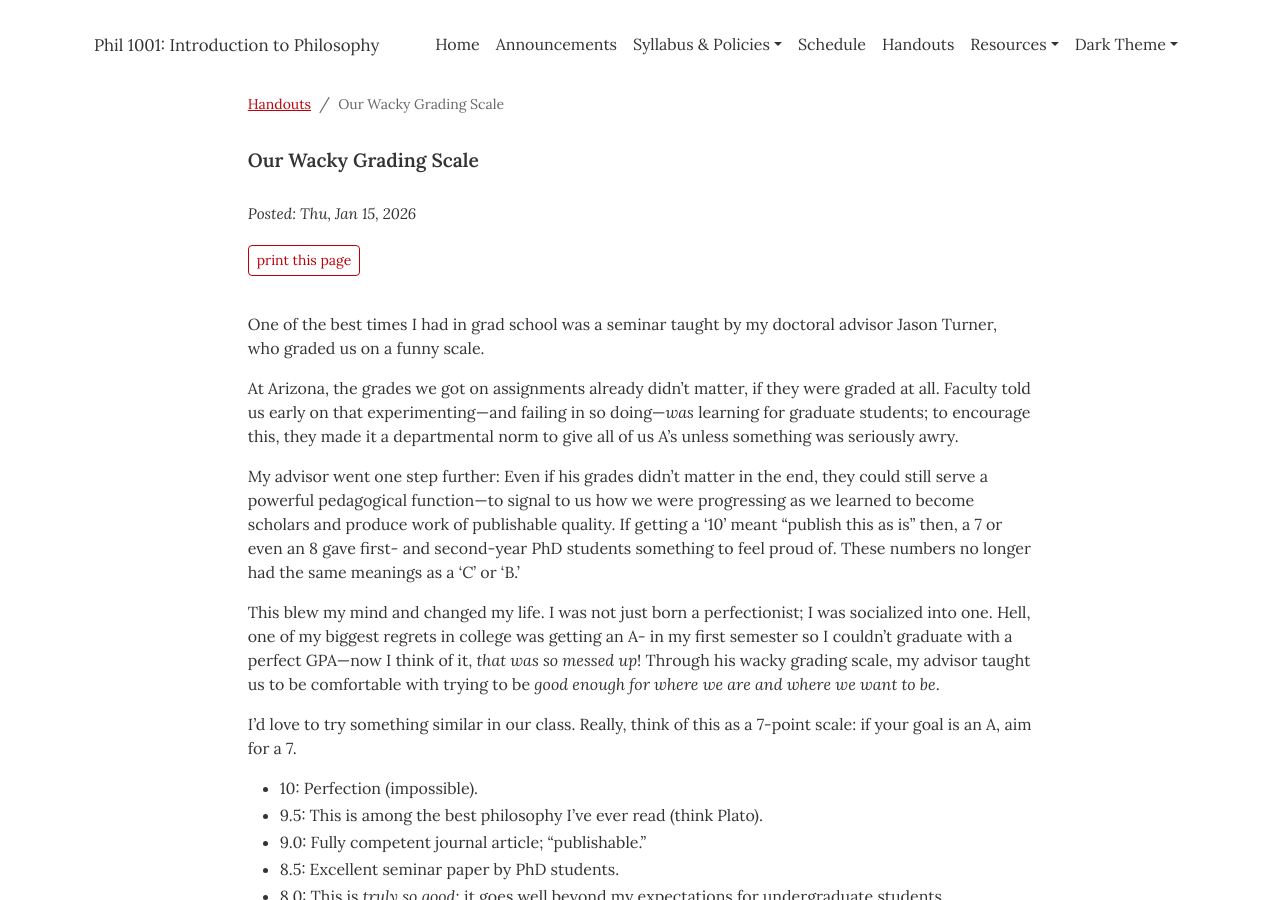
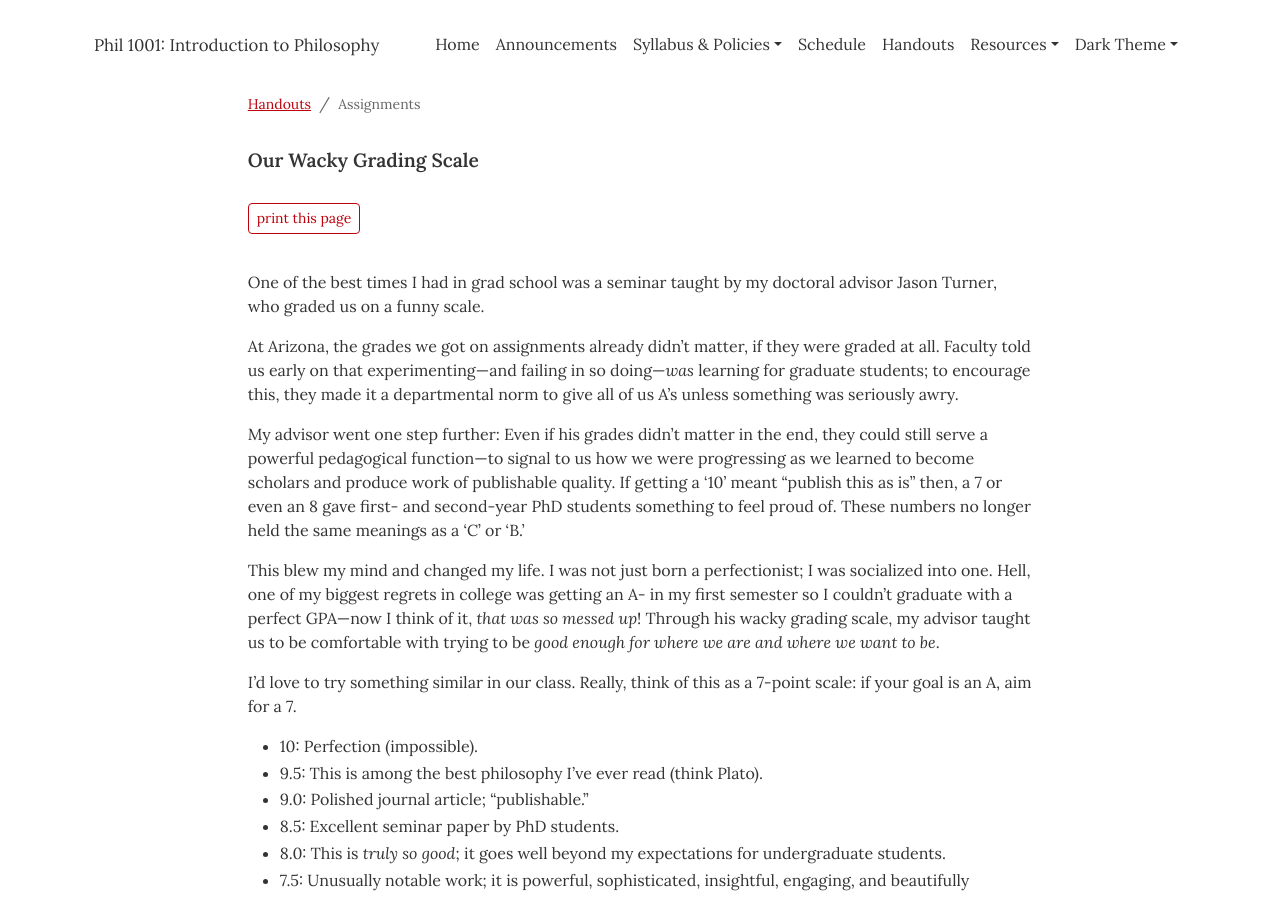
Before and after one commit to dingherself/intro, a Jekyll site: the page built from handouts/_posts/2026-01-15-grade-scale.md, in a window 1280 px wide and 900 px high. Built offline with Jekyll 4.4.1, drawn with Linux system fonts in a browser that asks for light colours.

Commit message:
update layout

```diff
--- a/_layouts/post.html
+++ b/_layouts/post.html
@@ -7,14 +7,14 @@ layout: default
   <ol class="breadcrumb">
     {%- capture category_name -%}{{ page.categories | escape | split: ', ' | first | remove: '[&quot;' | remove: '&quot;]' }}{%- endcapture -%}
     <li class="breadcrumb-item"><small class="text-body-secondary"><a href="{{ category_name | append: '.html' | relative_url }}">{{ category_name | capitalize | smartify}}</a></small></li>
-    <li class="breadcrumb-item active" aria-current="page"><small class="text-body-secondary">{{ page.title }}</small></li>
+    <li class="breadcrumb-item active" aria-current="page"><small class="text-body-secondary">{{ page.module }}</small></li>
   </ol>
 </nav>
 {%- endif %}
 
 <h1>{{ page.title | smartify}}</h1>
 
-{% unless page.date == nil or page.categories contains "nodate" -%}
+{% unless page.date == nil or page.tag contains "nodate" -%}
 <p style="font-size: 0.95rem; font-style: italic; margin-bottom: 1.25rem;">Posted: {{ page.date | date: "%a, %b %e, %Y" }}</p>
 {%- endunless %}
 
--- a/handouts/_posts/2026-01-15-grade-scale.md
+++ b/handouts/_posts/2026-01-15-grade-scale.md
@@ -2,13 +2,14 @@
 layout: post
 title: "Our Wacky Grading Scale"
 module: "Assignments"
+tag: nodate
 ---
 
 One of the best times I had in grad school was a seminar taught by my doctoral advisor Jason Turner, who graded us on a funny scale.
 
 At Arizona, the grades we got on assignments already didn’t matter, if they were graded at all. Faculty told us early on that experimenting—and failing in so doing—*was* learning for graduate students; to encourage this, they made it a departmental norm to give all of us A’s unless something was seriously awry.
 
-My advisor went one step further: Even if his grades didn’t matter in the end, they could still serve a powerful pedagogical function—to signal to us how we were progressing as we learned to become scholars and produce work of publishable quality. If getting a ‘10’ meant “publish this as is” then, a 7 or even an 8 gave first- and second-year PhD students something to feel proud of. These numbers no longer had the same meanings as a ‘C’ or ‘B.’
+My advisor went one step further: Even if his grades didn’t matter in the end, they could still serve a powerful pedagogical function—to signal to us how we were progressing as we learned to become scholars and produce work of publishable quality. If getting a ‘10’ meant “publish this as is” then, a 7 or even an 8 gave first- and second-year PhD students something to feel proud of. These numbers no longer held the same meanings as a ‘C’ or ‘B.’
 
 This blew my mind and changed my life. I was not just born a perfectionist; I was socialized into one. Hell, one of my biggest regrets in college was getting an A- in my first semester so I couldn’t graduate with a perfect GPA—now I think of it, *that was so messed up*! Through his wacky grading scale, my advisor taught us to be comfortable with trying to be *good enough for where we are and where we want to be*.
 
@@ -16,7 +17,7 @@ I’d love to try something similar in our class. Really, think of this as a 7-p
 
 - 10: Perfection (impossible).
 - 9.5: This is among the best philosophy I’ve ever read (think Plato).
-- 9.0: Fully competent journal article; “publishable.”
+- 9.0: Polished journal article; “publishable.”
 - 8.5: Excellent seminar paper by PhD students.
 - 8.0: This is *truly so good*; it goes well beyond my expectations for undergraduate students.
 - 7.5: Unusually notable work; it is powerful, sophisticated, insightful, engaging, and beautifully executed.
```
